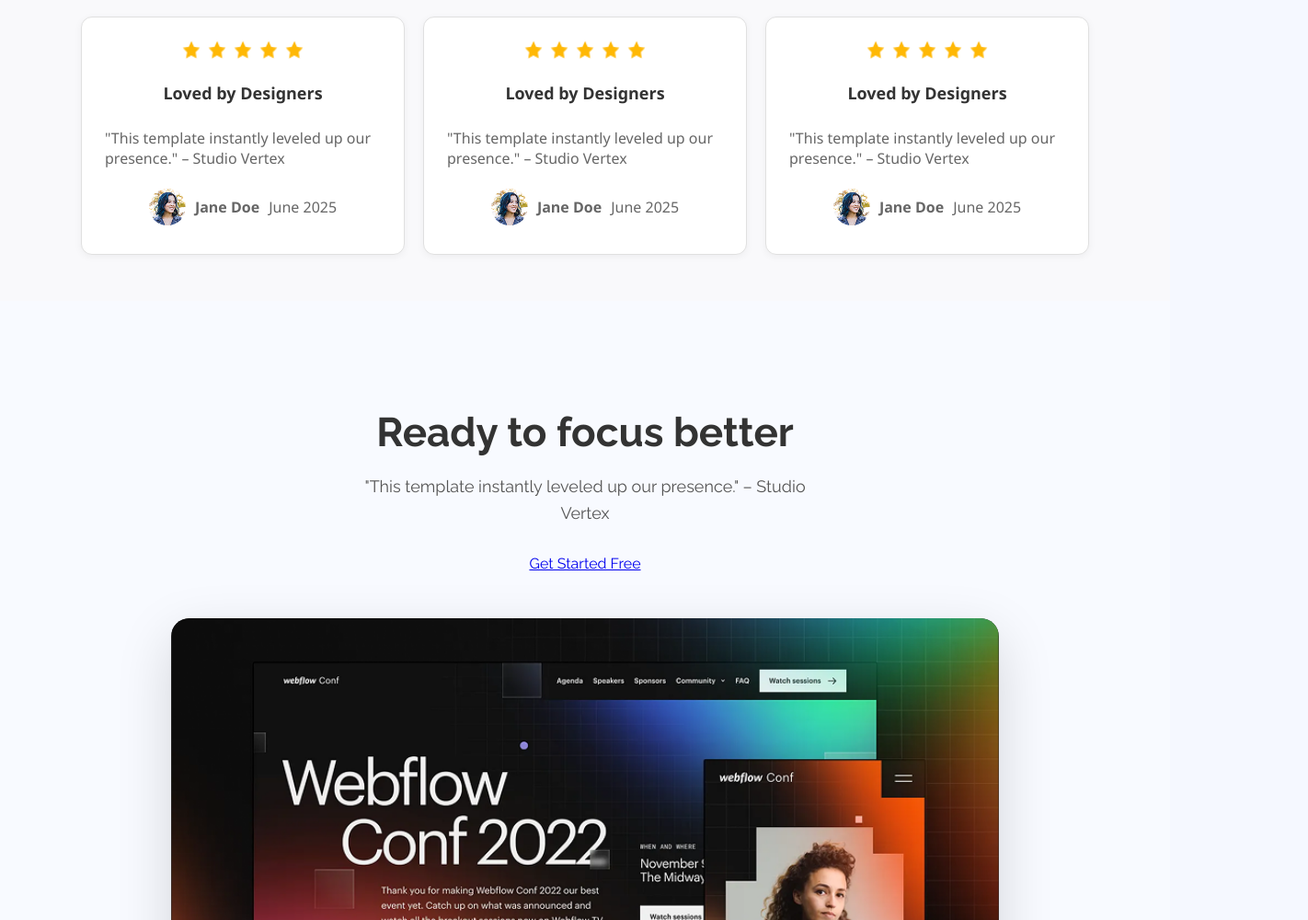
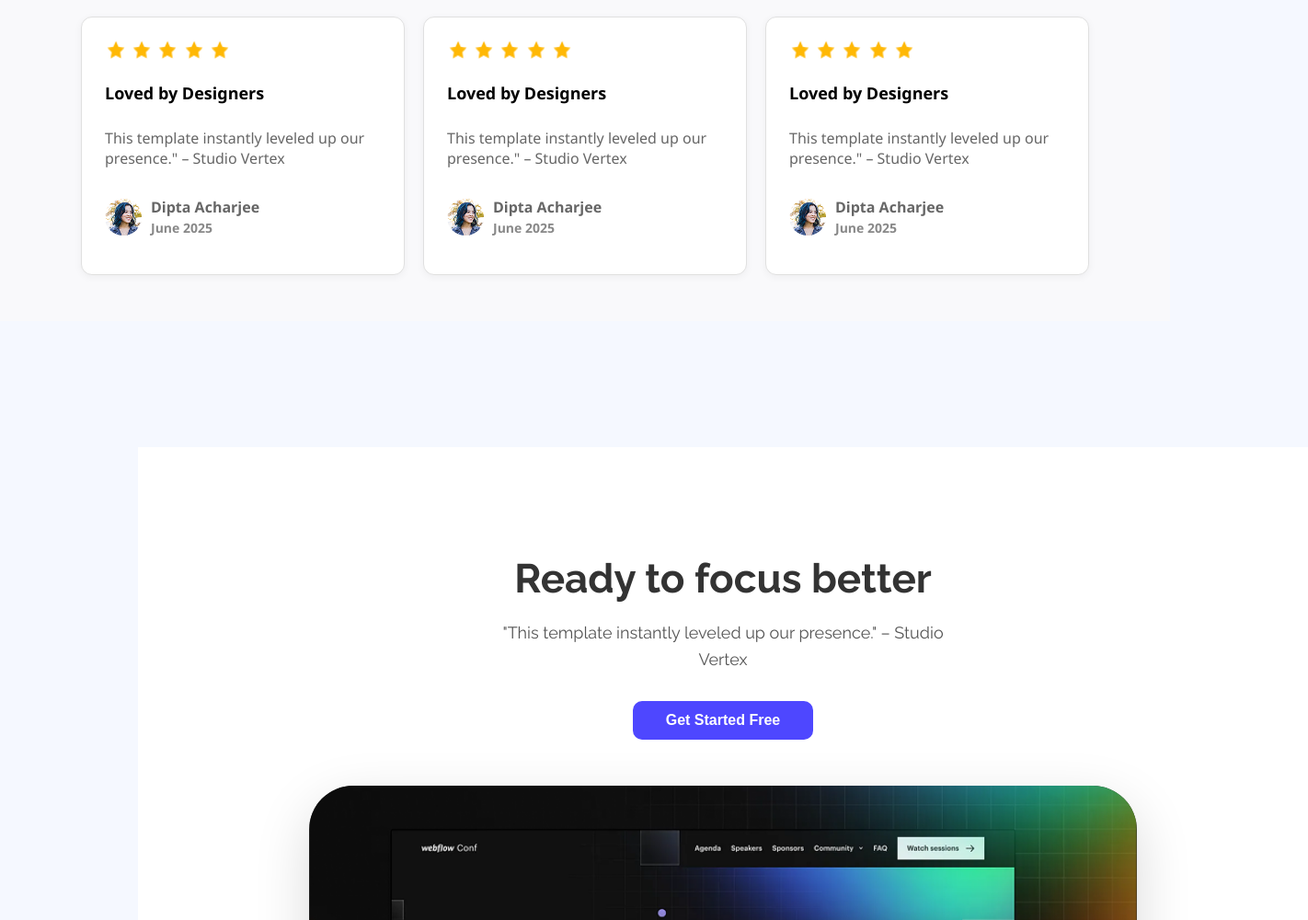
Before and after one commit to connectdipta/assignment-1, a plain HTML site: page index.html in a window 1280 px wide. Shown: the part 1800-2800 px from the top of the page at 92% size, 1422 px wide, since content can reach past the window. Drawn offline with Linux system fonts and the light colour scheme.

Commit message:
version 4

```diff
--- a/index.html
+++ b/index.html
@@ -64,11 +64,11 @@
         <img src="assets/icon-star.png" alt="Star rating" class="star-icon">
       </div>
       <h3>Loved by Designers</h3>
-      <p>"This template instantly leveled up our presence." – Studio Vertex</p>
+      <p>This template instantly leveled up our presence." – Studio Vertex</p>
       <div class="reviewer-info">
         <img src="assets/avatar.png" alt="Reviewer image">
-        <p class="reviewer-name">Jane Doe</p>
-        <p class="review-date">June 2025</p>
+        <p class="reviewer-name">Dipta Acharjee<br>
+        <span class="review-date"</span>June 2025</p>
       </div>
     </div>
     <div class="testimonial-card">
@@ -80,11 +80,11 @@
         <img src="assets/icon-star.png" alt="Star rating" class="star-icon">
       </div>
       <h3>Loved by Designers</h3>
-      <p>"This template instantly leveled up our presence." – Studio Vertex</p>
+      <p>This template instantly leveled up our presence." – Studio Vertex</p>
       <div class="reviewer-info">
         <img src="assets/avatar.png" alt="Reviewer image">
-        <p class="reviewer-name">Jane Doe</p>
-        <p class="review-date">June 2025</p>
+       <p class="reviewer-name">Dipta Acharjee<br>
+        <span class="review-date"</span>June 2025</p>
       </div>
     </div>
 
@@ -97,21 +97,22 @@
         <img src="assets/icon-star.png" alt="Star rating" class="star-icon">
       </div>
       <h3>Loved by Designers</h3>
-      <p>"This template instantly leveled up our presence." – Studio Vertex</p>
+      <p>This template instantly leveled up our presence." – Studio Vertex</p>
       <div class="reviewer-info">
         <img src="assets/avatar.png" alt="Reviewer image">
-        <p class="reviewer-name">Jane Doe</p>
-        <p class="review-date">June 2025</p>
+        <p class="reviewer-name">Dipta Acharjee<br>
+        <span class="review-date"</span>June 2025</p>
       </div>
     </div>
 
   </div>
 </section>
  <section class="promo-banner">
-  <div class="promo-content"> <h1>Ready to focus better</h1>
+  <div class="promo-content">
+    <h1>Ready to focus better</h1>
     <p>"This template instantly leveled up our presence." – Studio Vertex</p>
-    <a href="#" class="cta-button">Get Started Free</a> </div>
-
+    <button class="btn-primary">Get Started Free</button>
+  </div>
   <div class="promo-image">
     <img src="assets/wc-big.png" alt="Webflow Conference">
   </div>
--- a/style.css
+++ b/style.css
@@ -78,6 +78,7 @@ header {
 }
 .preview-text {
   max-width: 40%;
+  margin-left: 190px;
 }
 .section-title {
   font-size: 42px;
@@ -95,6 +96,7 @@ header {
   max-width: 100%;
   border-radius: 48px;
   box-shadow: 0 10px 40px rgba(0, 0, 0, 0.1);
+  margin-right: 75px;
 }
 
 /* Status */
@@ -146,20 +148,18 @@ header {
   background-color: #f9f9fb;
   font-family: 'Segoe UI', sans-serif;
 }
-
 .testimonials h2 {
   font-size: 42px;
+  font-weight: bold;
   color: #252432;
   margin-bottom: 40px;
 }
-
 .testimonial-cards {
   display: flex;
   justify-content: center;
   gap: 20px;
-  flex-wrap: wrap; /* Allows responsive wrapping on smaller screens */
+  flex-wrap: wrap;
 }
-
 .testimonial-card {
   width: 300px;
   padding: 25px;
@@ -169,51 +169,42 @@ header {
   box-shadow: 0 2px 8px rgba(0, 0, 0, 0.05);
   display: flex;
   flex-direction: column;
-  align-items: center;
   text-align: left;
 }
-
 .rating {
   margin-bottom: 10px;
 }
-
 .star-icon {
   width: 20px;
   height: 20px;
   margin: 0 2px;
 }
-
 .testimonial-card h3 {
   font-size: 18px;
-  color: #333;
+  color: #000000;
   margin: 10px 0;
 }
-
 .testimonial-card p {
   font-size: 16px;
   color: #666;
   margin-bottom: 15px;
 }
-
 .reviewer-info {
   display: flex;
   align-items: center;
   gap: 10px;
 }
-
 .reviewer-info img {
   width: 40px;
   height: 40px;
   border-radius: 50%;
   object-fit: cover;
 }
-
 .reviewer-name {
   font-size: 14px;
-  color: #333;
+  color: #0b0b0b;
   font-weight: 600;
 }
-
 .review-date {
   font-size: 14px;
   color: #888;
@@ -226,10 +217,11 @@ header {
   align-items: center;
   justify-content: center;
   padding: 80px 20px;
-  background-color: #f8faff;
+  background-color: #FFFFFF;
   gap: 50px;
   width: 100%;
   box-sizing: border-box;
+  margin: 137px 150px 192px 150px;
 }
 
 .promo-content {
@@ -260,7 +252,7 @@ header {
   align-items: center;
   width: 100%;
   max-width: 900px;
-  border-radius: 20px;
+  border-radius: 48px;
   overflow: hidden;
   box-shadow: 0 20px 60px rgba(0, 0, 0, 0.15);
   background-color: #333;
```
